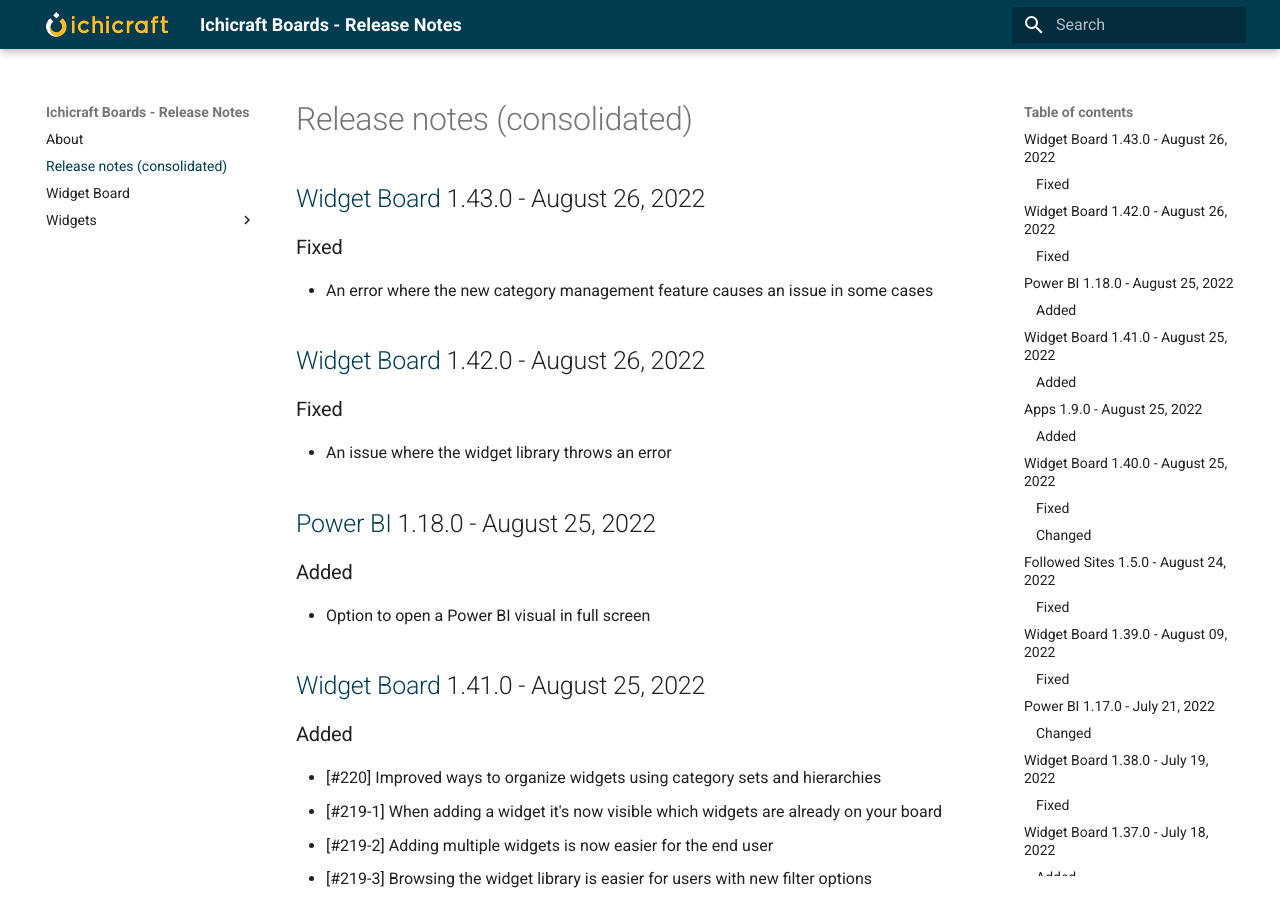
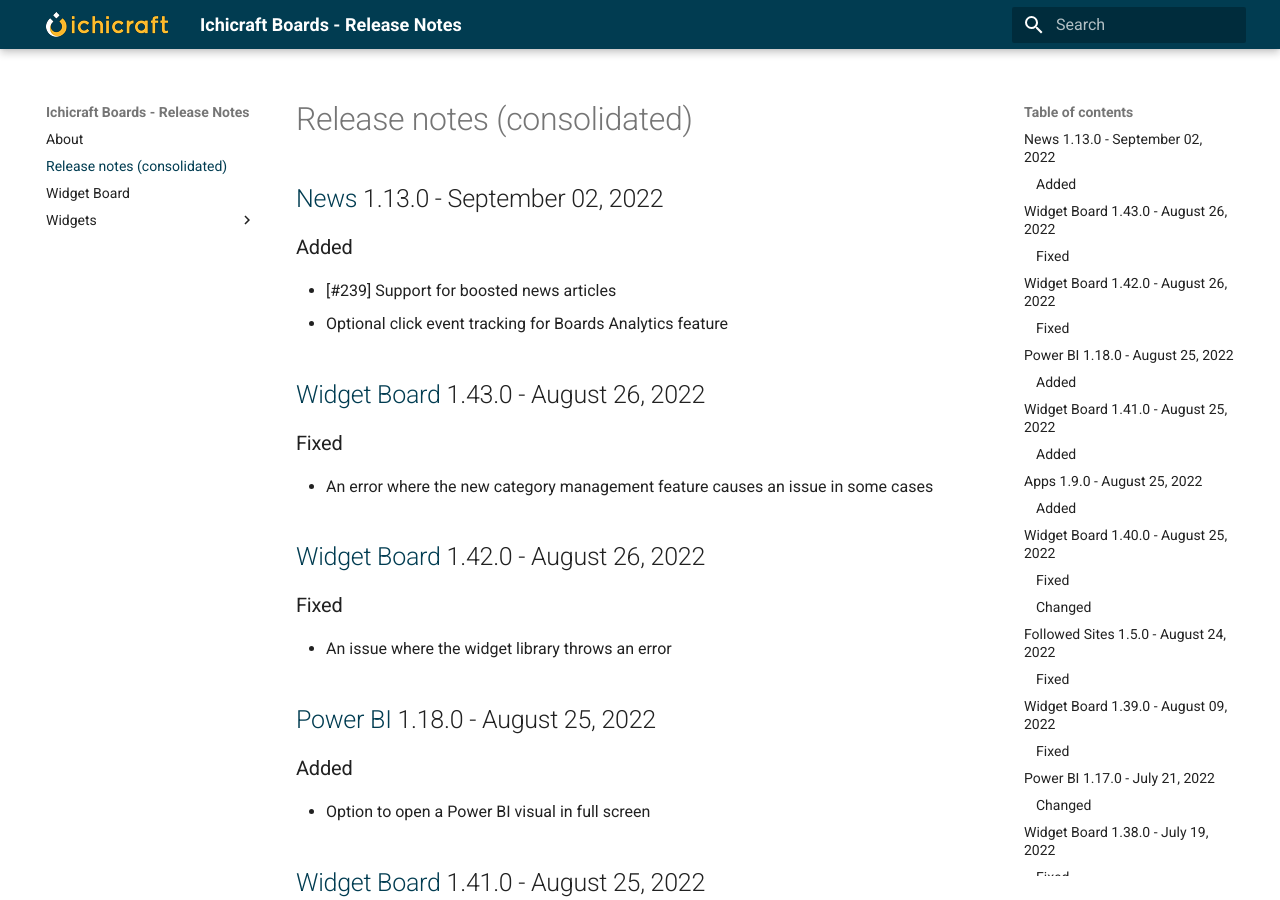
Before and after one commit to ichicraft/widgets-docs, an MkDocs documentation site: the page built from docs/Release-notes-(consolidated).md, in a window 1280 px wide and 900 px high. Built offline with MkDocs 1.6.1 and Material for MkDocs 9.7.7, drawn with Linux system fonts in a browser that asks for light colours.

Commit message:
Release notes updated by BuildService

```diff
--- a/docs/Release-notes-(consolidated).md
+++ b/docs/Release-notes-(consolidated).md
@@ -1,3 +1,9 @@
+## [News](./Widgets/News.md) 1.13.0 - September 02, 2022
+
+### Added
+- [#239] Support for boosted news articles
+- Optional click event tracking for Boards Analytics feature
+
 ## [Widget Board](./Widget Board.md) 1.43.0 - August 26, 2022
 
 ### Fixed
```
Also changed, not shown: docs/Widgets/News.md (+6 -0 lines).
